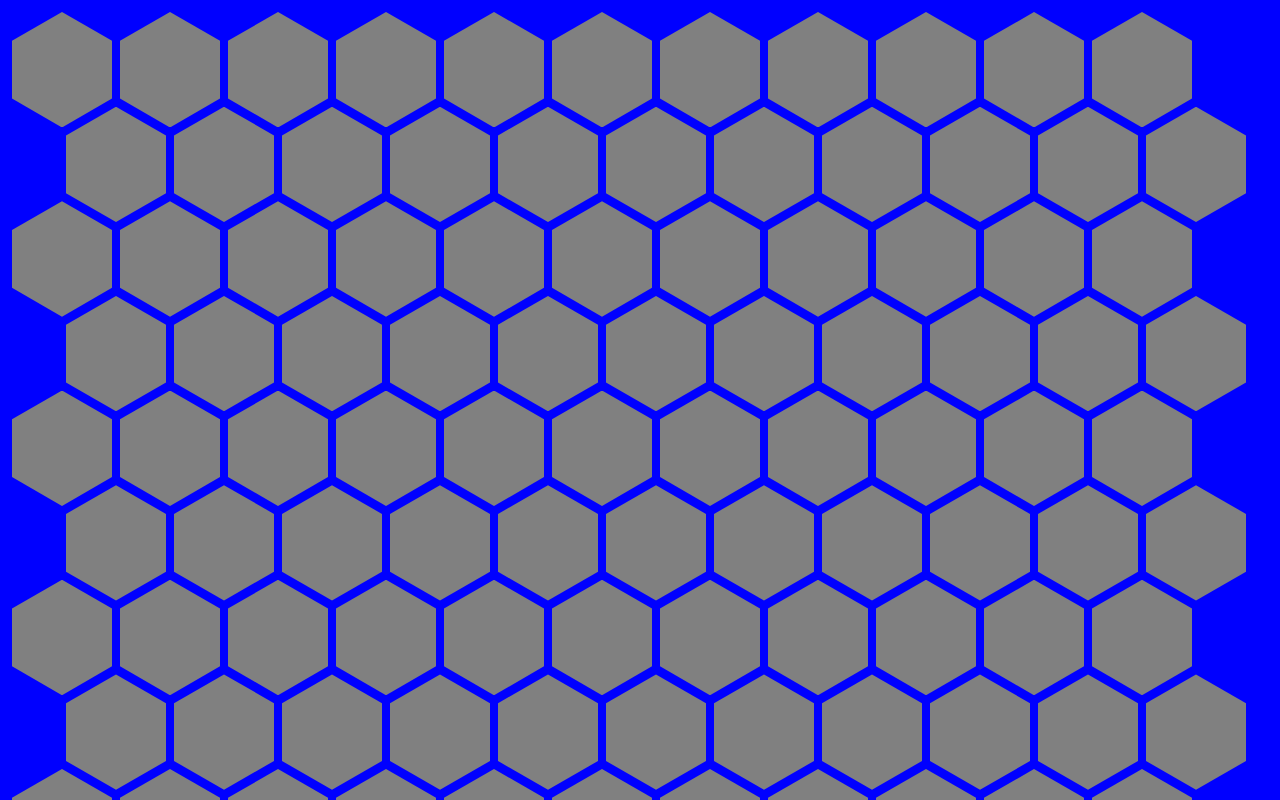
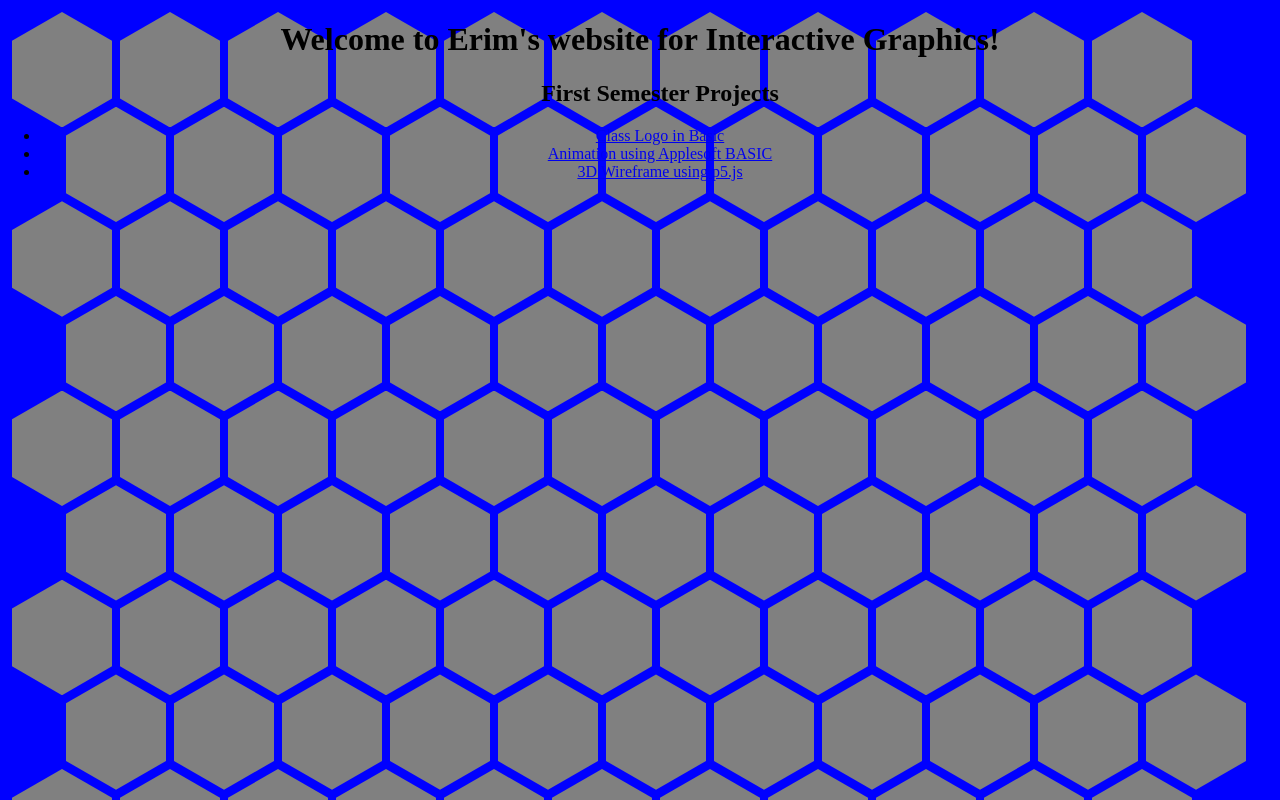
Before and after one commit to AegeanLion/InteractiveGraphics22-23, a plain HTML site: page index.html in a window 1280 px wide. Shown: the top 800 px of the page. Drawn offline with Linux system fonts and the light colour scheme; a script that the page names is missing.

Commit message:
Update style.css

```diff
--- a/style.css
+++ b/style.css
@@ -30,8 +30,8 @@
   shape-outside: repeating-linear-gradient(#0000 0 calc(var(--f) - 3px), #000  0 var(--f));
 }
 
-.holderDiv {
-  position: relative;
+.overlay {
+  position: fixed;
   text-align: center;
   z-index: 10;
   height: 100%;
```
